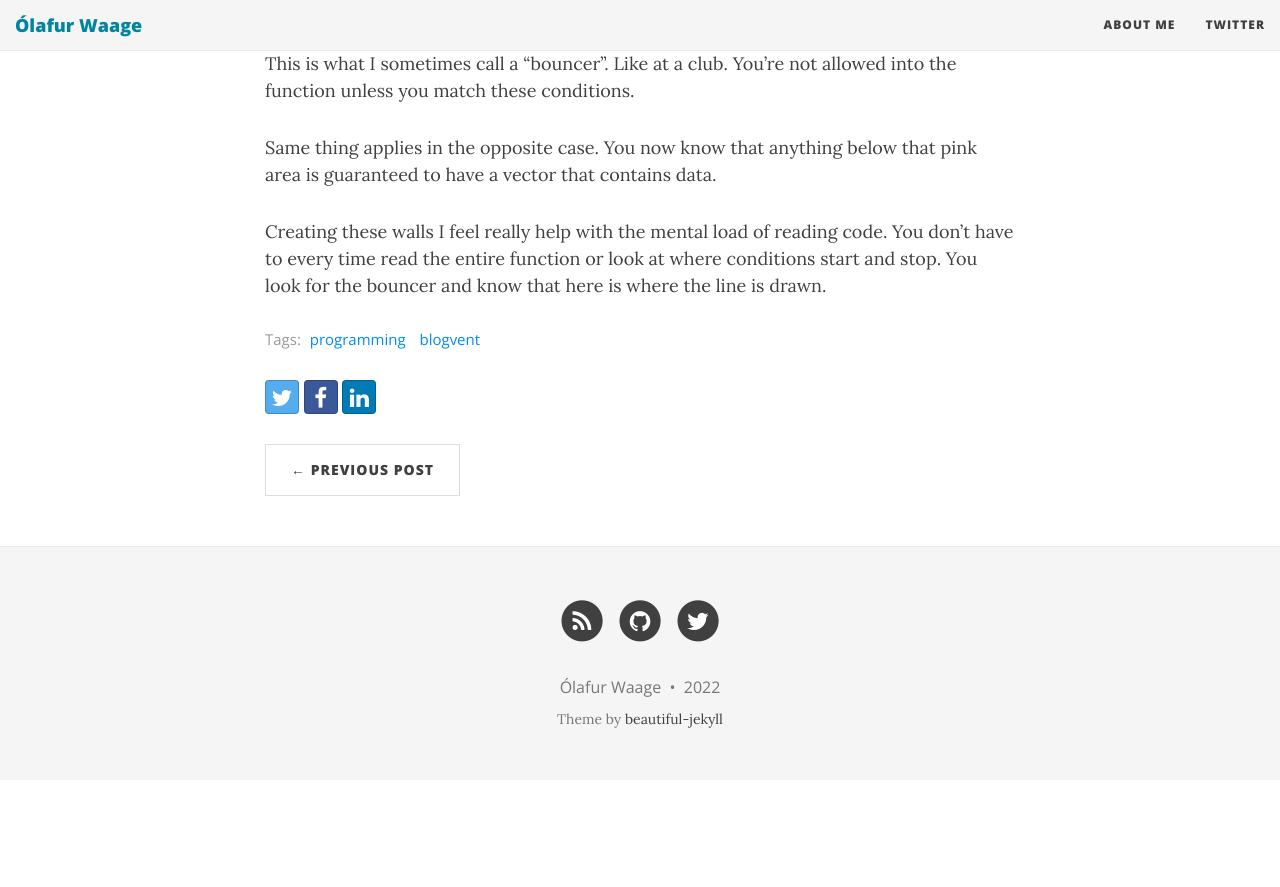
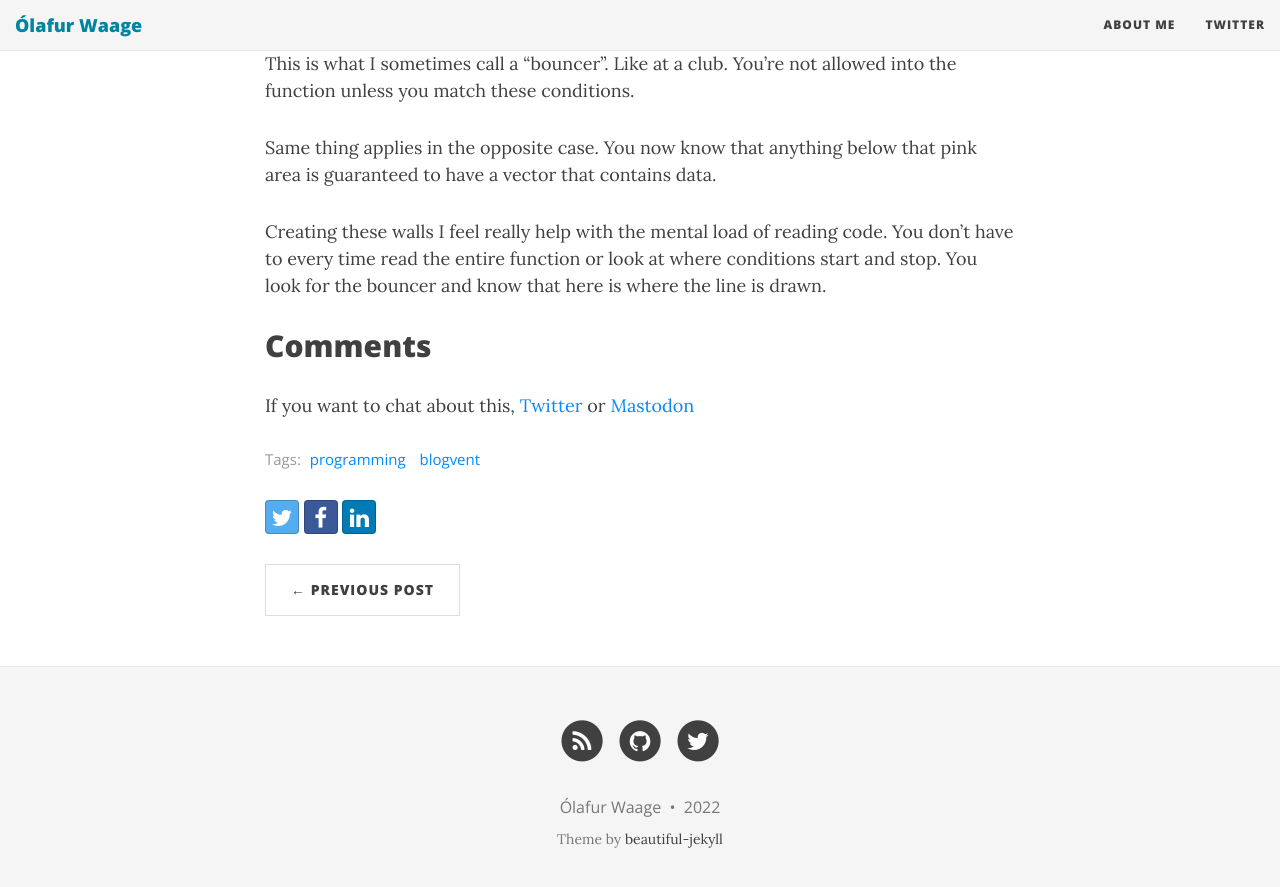
Before and after one commit to olafurw/olafurw.github.io, a Jekyll site: the page built from _posts/2022-12-25-early-exit.md, in a window 1280 px wide and 900 px high, scrolled down 3332 px. Shown: the top 887 px of the window. Built offline with Jekyll 4.4.1, drawn with Linux system fonts in a browser that asks for light colours; nearby versions of some CDN libraries; before the commit the page ends 4112 px from its top, so only the background shows below that.

Commit message:
early exit comments

```diff
--- a/_posts/2022-12-25-early-exit.md
+++ b/_posts/2022-12-25-early-exit.md
@@ -70,3 +70,7 @@
 Same thing applies in the opposite case. You now know that anything below that pink area is guaranteed to have a vector that contains data.
 
 Creating these walls I feel really help with the mental load of reading code. You don't have to every time read the entire function or look at where conditions start and stop. You look for the bouncer and know that here is where the line is drawn.
+
+## Comments
+
+If you want to chat about this, [Twitter](https://twitter.com/olafurw/status/1607002976132169738) or [Mastodon](https://mastodon.social/@olafurw/109574509315298664)
```
